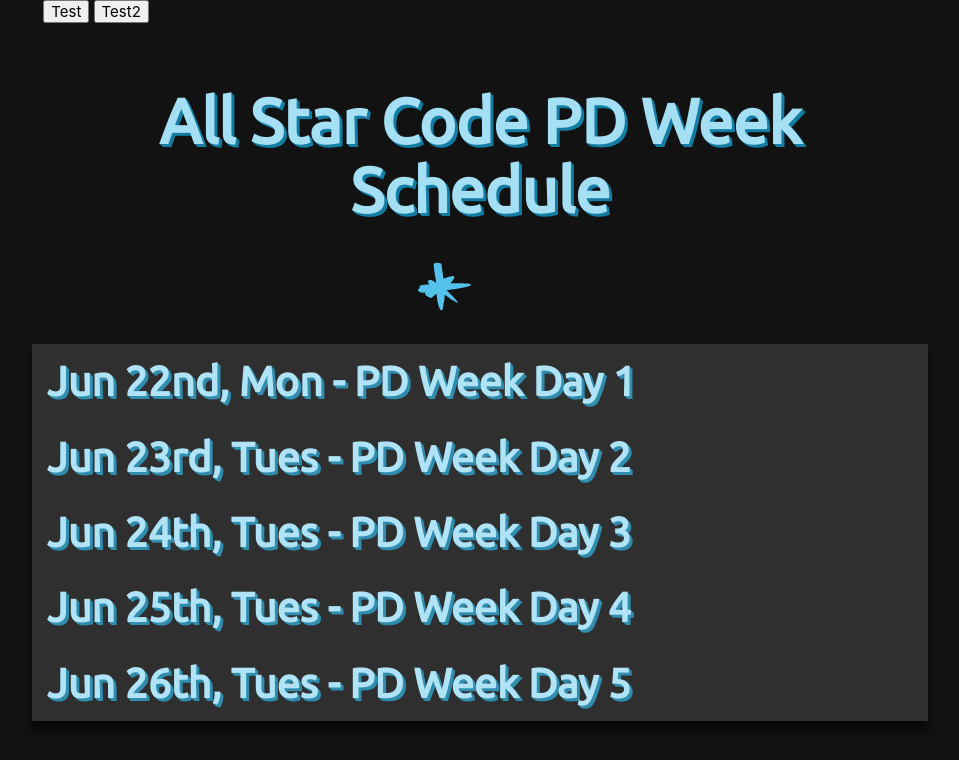
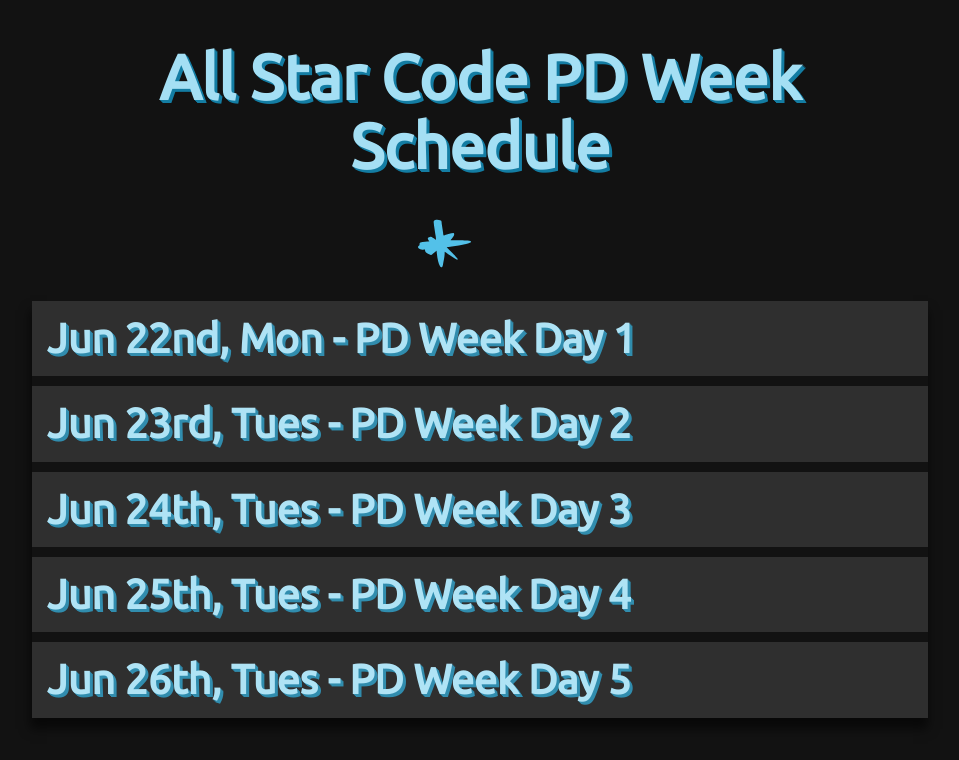
Before and after one commit to DanteASC4/2020PDWeekSchedule, a website built with Parcel: page src/index.pug in a window 1280 px wide. Shown: the whole page, without its empty margins (160-1119 px from the left). Built offline with nearby package versions, Linux system fonts and the light colour scheme.

Commit message:
New build of site

```diff
--- a/src/index.pug
+++ b/src/index.pug
@@ -24,10 +24,6 @@
   body
     div.container
       div.row
-        div.col.s2.left
-          button#test Test
-          button#test2 Test2
-      div.row
         div.col.s12.center
           h1.title All Star Code PD Week Schedule
           img#titleAsterik.col.s4.offset-s5(src="./assets/ASC_Asterik.svg", alt="All Star Code Asterik Logo")
@@ -53,6 +49,7 @@
             +schedule-block(`Orientation Intro`,`04:00PM - 04:15PM`,`15`,``,``,``,``,``,``,``,``,``,``)(class="bg-yellow   day-1", footerClass="bg-yellow-d")
             +schedule-block(`Growth Mindset`,`04:15PM - 05:15PM`,`60`,``,``,``,``,``,``,``,``,``,``)(class="bg-asc-blue day-1", footerClass="bg-asc-blue-d")
             +schedule-block(`Exit Survey`,`05:15PM - 05:30PM`,`15`,``,``,``,``,``,``,``,``,``,``)(class="bg-green    day-1", footerClass="bg-green-d")        li
+        li
           div#day-2-header.collapsible-header
             h2.title Jun 23rd, Tues - PD Week Day 2
           div.collapsible-body
@@ -69,6 +66,7 @@
             +schedule-block(`BREAK3`,`03:30PM - 03:45PM`,`15`,``,``,``,``,``,``,``,``,``,``)(class="bg-dark     day-2", footerClass="bg-dark-d")
             +schedule-block(`Intersectionality`,`03:45PM - 04:45PM`,`60`,``,``,``,``,``,``,``,``,``,``)(class="bg-asc-blue day-2", footerClass="bg-asc-blue-d")
             +schedule-block(`Exit Survey`,`04:45PM - 05:00PM`,`15`,``,``,``,``,``,``,``,``,``,``)(class="bg-green    day-2", footerClass="bg-green-d")        li
+        li
           div#day-3-header.collapsible-header
             h2.title Jun 24th, Tues - PD Week Day 3
           div.collapsible-body
@@ -84,6 +82,7 @@
             +schedule-block(`BREAK3`,`04:30PM - 04:45PM`,`15`,``,``,``,``,``,``,``,``,``,``)(class="bg-dark     day-3", footerClass="bg-dark-d")
             +schedule-block(`Incoming & Returning Instructors`,`04:45PM - 05:45PM`,`60`,`Incoming Instructors Forum`,`https://drive.google.com/open?id=1f7lrwdIrWNcYqm9--GJqHXzBsZeIt_yh4cpXqKmVFwY`,`Returning Instructors Forum`,`https://drive.google.com/open?id=1YGjJMH3P6IvtxzOXsWv1Wd2qNf3fEYIY3I6pjFvEmRI`,``,``,``,``,``,``)(class="bg-purple   day-3", footerClass="bg-purple-d")
             +schedule-block(`Exit Survey`,`05:45PM - 06:00PM`,`15`,``,``,``,``,``,``,``,``,``,``)(class="bg-green    day-3", footerClass="bg-green-d")        li
+        li
           div#day-4-header.collapsible-header
             h2.title Jun 25th, Tues - PD Week Day 4
           div.collapsible-body
@@ -98,6 +97,7 @@
             +schedule-block(`Orientation Prep`,`04:15PM - 05:00PM`,`45`,``,``,``,``,``,``,``,``,``,``)(class="bg-green    day-4", footerClass="bg-green-d")
             +schedule-block(`Orientation Break`,`05:00PM - 06:00PM`,`60`,``,``,``,``,``,``,``,``,``,``)(class="bg-dark     day-4", footerClass="bg-dark-d")
             +schedule-block(`Orientation`,`06:00PM - 08:30PM`,`150`,``,``,``,``,``,``,``,``,``,``)(class="bg-green    day-4", footerClass="bg-green-d")        li
+        li
           div#day-5-header.collapsible-header
             h2.title Jun 26th, Tues - PD Week Day 5
           div.collapsible-body
@@ -114,5 +114,6 @@
             +schedule-block(`Kahoot!`,`05:00PM - 05:30PM`,`30`,`Join Here`,`https://kahoot.it/`,``,``,``,``,``,``,``,``)(class="bg-purple   day-5", footerClass="bg-purple-d")
             +schedule-block(`Exit Survey2`,`05:30PM - 05:45PM`,`15`,``,``,``,``,``,``,``,``,``,``)(class="bg-green    day-5", footerClass="bg-green-d")
             +schedule-block(`Closing Statement`,`05:45PM - 06:00PM`,`15`,``,``,``,``,``,``,``,``,``,``)(class="bg-asc-blue day-5", footerClass="bg-asc-blue-d")    script(src="https://cdnjs.cloudflare.com/ajax/libs/materialize/1.0.0/js/materialize.min.js")
+    script(src="https://cdnjs.cloudflare.com/ajax/libs/materialize/1.0.0/js/materialize.min.js")
     script(src="https://cdn.jsdelivr.net/npm/animejs@3.2.0/lib/anime.min.js")
     script(src="./main.js", defer)
--- a/src/main.js
+++ b/src/main.js
@@ -2,7 +2,7 @@
 
 document.addEventListener('DOMContentLoaded', function() {
   let elems = document.querySelectorAll('.collapsible');
-  let instances = M.Collapsible.init(elems, {accordian: true});
+  let instances = M.Collapsible.init(elems)
 
   async function delNodes(nList){
     await nList.forEach(n => n.remove());
@@ -16,8 +16,8 @@
   let now = new Date();
   let today = now.getDate();
   let thisMonth = now.getMonth();
-  console.log(today, thisMonth);
-  console.log((today !== 16 && thisMonth !== 5));
+  // console.log(today, thisMonth);
+  // console.log((today !== 16 && thisMonth !== 5));
 
   if(thisMonth === 5){
     if(today < 22){
```
Also changed, not shown: dist/index.html (deleted), docs/index.html, 4 other files.
